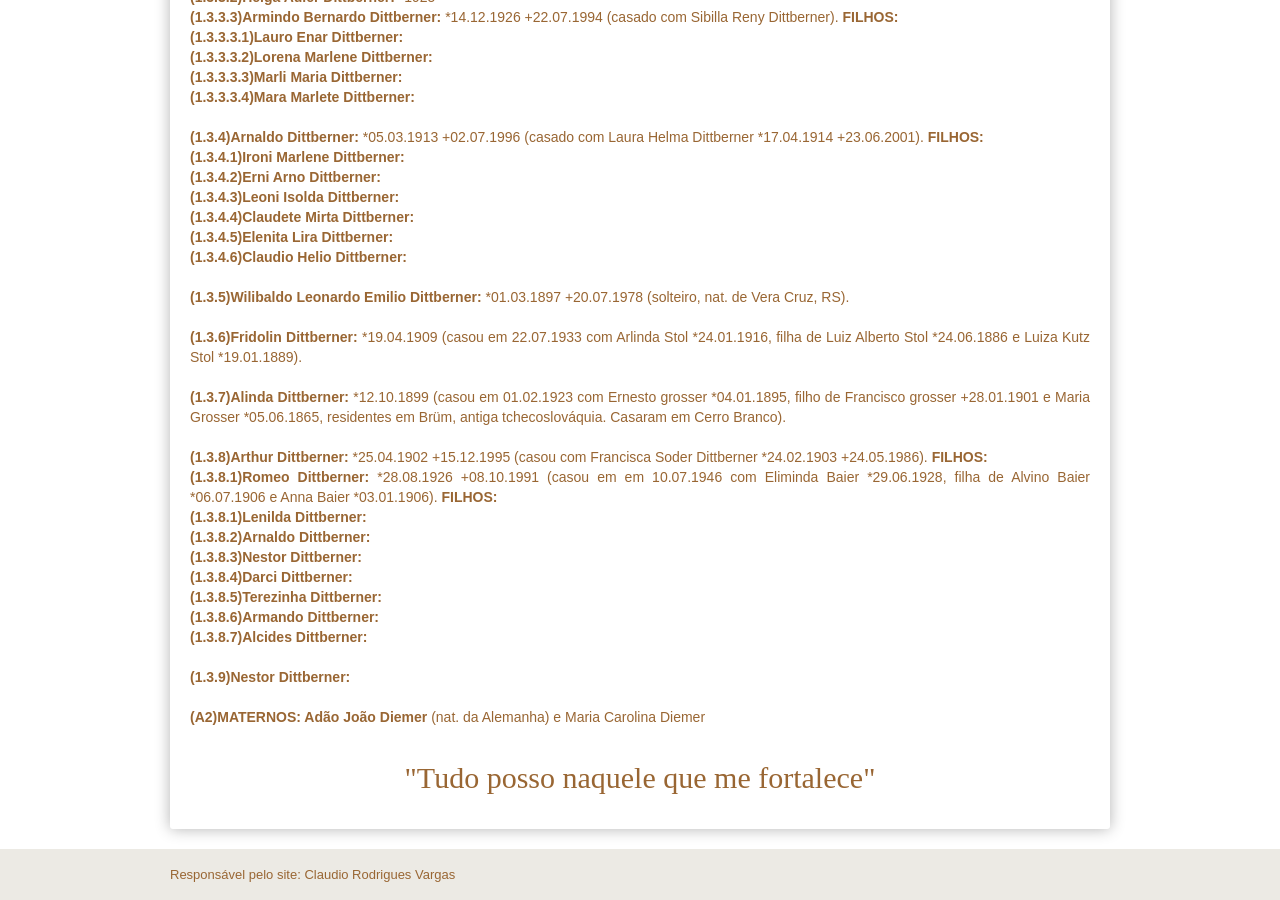
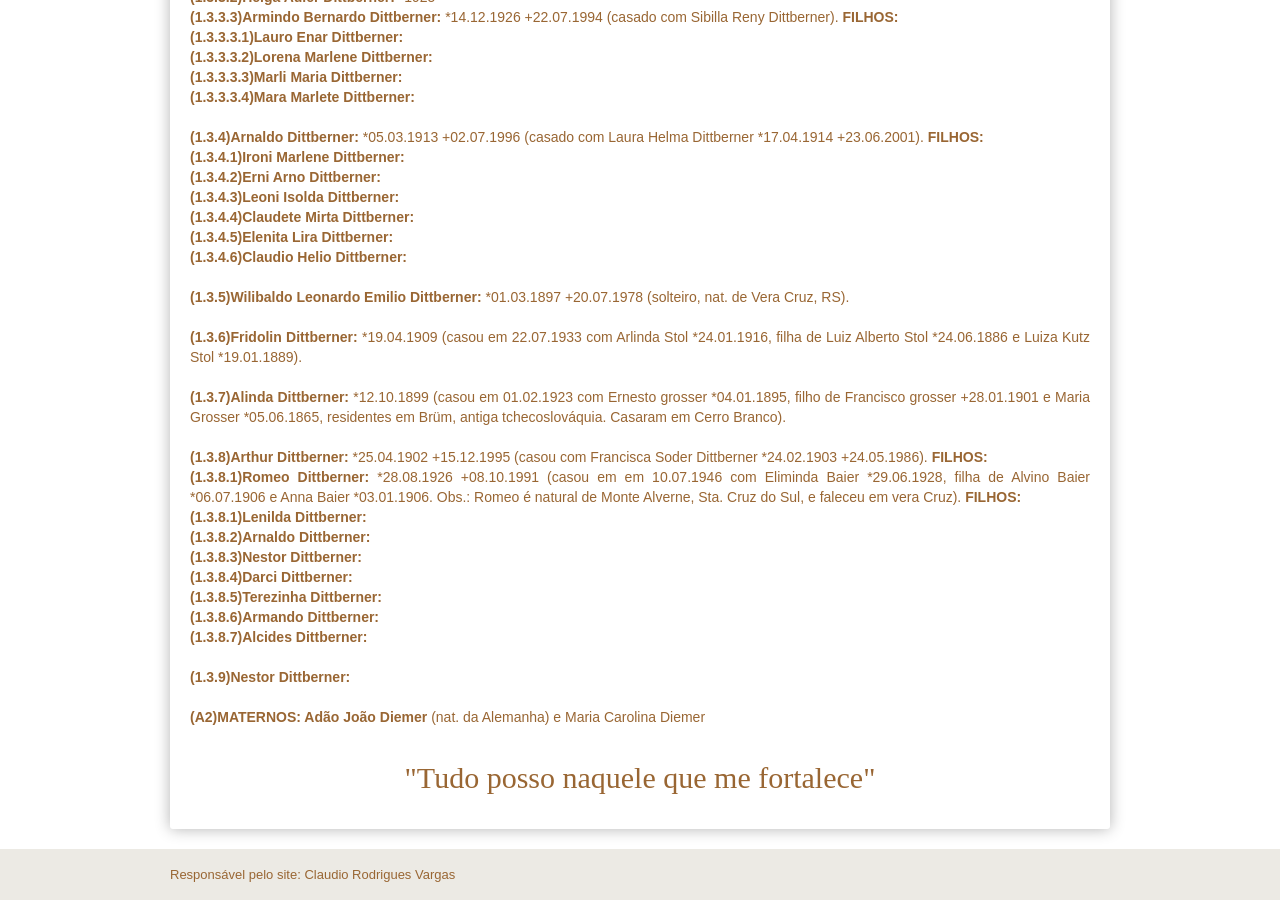
Before and after one commit to claudiovargas1955/claudiovargas1955.github.io, a Jekyll site: the page built from _pages/familia-dittberner.html, in a window 1280 px wide and 900 px high, scrolled down 1286 px. Built offline with Jekyll 4.4.1, drawn with Linux system fonts in a browser that asks for light colours; some web fonts are replaced.

Commit message:
Update familia-dittberner.html

```diff
--- a/_pages/familia-dittberner.html
+++ b/_pages/familia-dittberner.html
@@ -167,7 +167,8 @@ de Santa Cruz do Sul, RS). <b>FILHOS: </b><br>
       <b>(1.3.8)Arthur Dittberner: </b>*25.04.1902 +15.12.1995 (casou com Francisca Soder Dittberner *24.02.1903 +24.05.1986).
       <b>FILHOS: </b><br>
              <b>(1.3.8.1)Romeo Dittberner: </b>*28.08.1926 +08.10.1991 (casou em em 10.07.1946 com Eliminda Baier *29.06.1928, filha
-      de Alvino Baier *06.07.1906 e Anna Baier *03.01.1906). <b>FILHOS: </b><br>
+      de Alvino Baier *06.07.1906 e Anna Baier *03.01.1906. Obs.: Romeo é natural de Monte Alverne, Sta. Cruz do Sul, e faleceu em
+      vera Cruz). <b>FILHOS: </b><br>
                   <b>(1.3.8.1)Lenilda Dittberner: </b><br>
                   <b>(1.3.8.2)Arnaldo Dittberner: </b><br>
                   <b>(1.3.8.3)Nestor Dittberner: </b><br>
```
